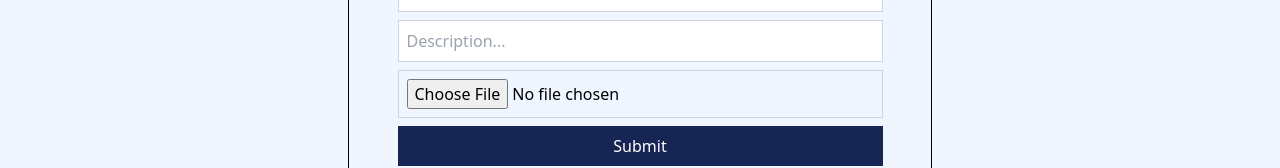
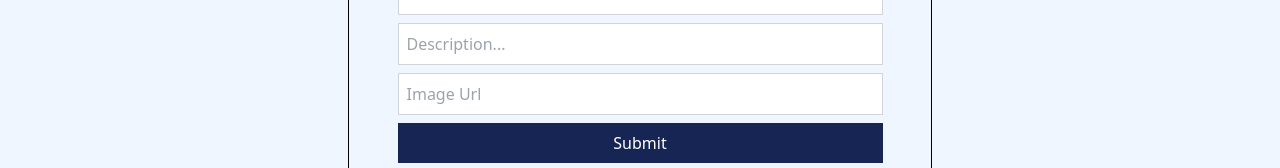
Before and after one commit to a-mancodesss/blog, a Next.js app: page /updatePost in a window 1280 px wide. Shown: the part 352-520 px from the top of the page. Built offline with nearby package versions, Linux system fonts and the light colour scheme; no server answers.

Commit message:
reverted

```diff
--- a/src/app/createPost/page.jsx
+++ b/src/app/createPost/page.jsx
@@ -12,7 +12,7 @@ const author = session?.user?.name
         <h1 className='text-2xl font-bold'>Create Post</h1>
         <input type="text" name="title" id="title" placeholder='Title' />
         <input type="text" name="description" id="desc" placeholder='Description...' />
-        <input type="file" name="imgUrl" id="imgUrl" placeholder='Image Url' />
+        <input type="text" name="imgUrl" id="imgUrl" placeholder='Image Url' />
         <input type="hidden" value={author} name="userId" id="userId" placeholder='Author' />
         <button type="submit" className='bg-blue-950 w-full text-white py-2'>Submit</button>
 
--- a/src/app/updatePost/page.jsx
+++ b/src/app/updatePost/page.jsx
@@ -15,7 +15,7 @@ const author = session?.user?.name
         <input type="hidden" name="id" value={id} />
         <input type="text" name="title" id="title" placeholder='Title' />
         <input type="text" name="description" id="desc" placeholder='Description...' />
-        <input type="file" name="imgUrl" id="imgUrl" placeholder='Image Url' />
+        <input type="text" name="imgUrl" id="imgUrl" placeholder='Image Url' />
         <input type="hidden" value={author} name="userId" id="userId" placeholder='Author' />
         <button type="submit" className='bg-blue-950 w-full text-white py-2'>Submit</button>
 
```
